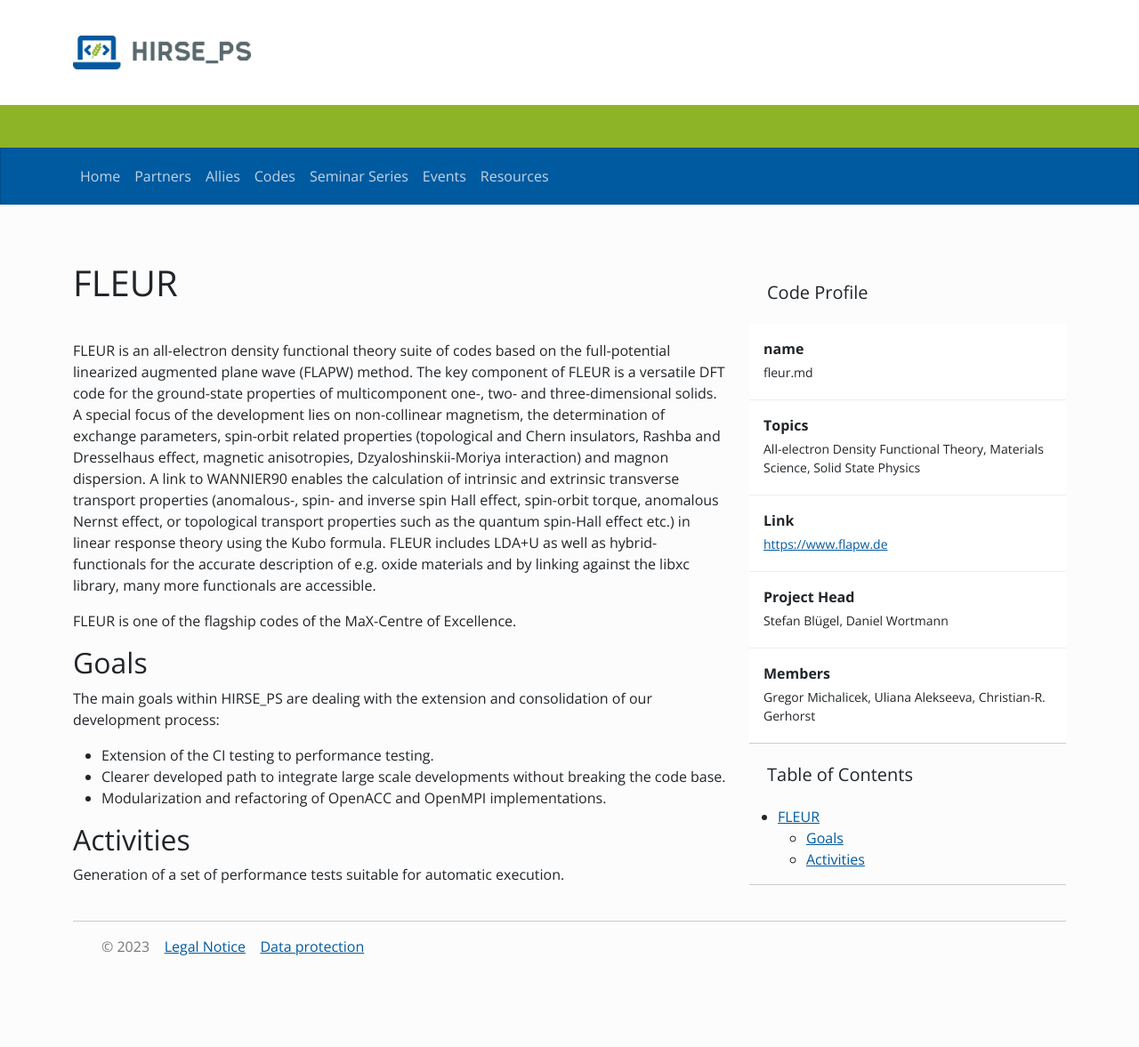
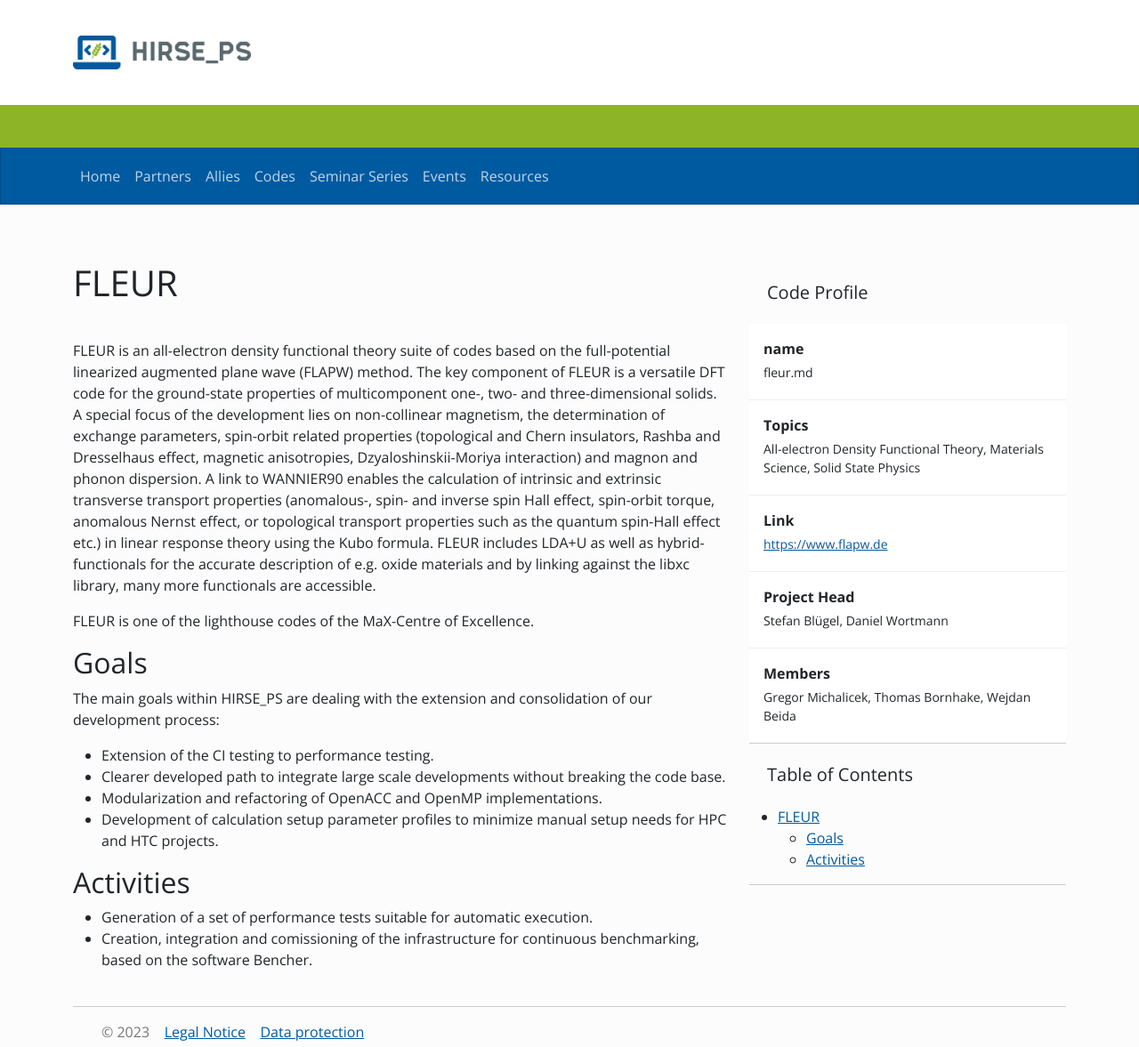
Before and after one commit to Helmholtz-HiRSE/helmholtz-hirse.github.io, a Jekyll site: the page built from _codes/fleur.md, in a window 1280 px wide. Shown: the whole page at 89% size. Built offline with Jekyll 4.4.1, drawn with Linux system fonts in a browser that asks for light colours; nearby versions of some CDN libraries; before the commit the page ends 1081 px from its top, so only the background shows below that.

Commit message:
Update information for the FLEUR code

```diff
--- a/_codes/fleur.md
+++ b/_codes/fleur.md
@@ -4,7 +4,7 @@
 Topics: All-electron Density Functional Theory, Materials Science, Solid State Physics
 Link: https://www.flapw.de
 Project Head: Stefan Blügel, Daniel Wortmann
-Members: Gregor Michalicek, Uliana Alekseeva, Christian-R. Gerhorst
+Members: Gregor Michalicek, Thomas Bornhake, Wejdan Beida
 toc: true
 ---
 
@@ -12,16 +12,20 @@
 {:toc}
 
 # FLEUR
-FLEUR is an all-electron density functional theory suite of codes based on the full-potential linearized augmented plane wave (FLAPW) method. The key component of FLEUR is a versatile DFT code for the ground-state properties of multicomponent one-, two- and three-dimensional solids. A special focus of the development lies on non-collinear magnetism, the determination of exchange parameters, spin-orbit related properties (topological and Chern insulators, Rashba and Dresselhaus effect, magnetic anisotropies, Dzyaloshinskii-Moriya interaction) and magnon dispersion. A link to WANNIER90 enables the calculation of intrinsic and extrinsic transverse transport properties (anomalous-, spin- and inverse spin Hall effect, spin-orbit torque, anomalous Nernst effect, or topological transport properties such as the quantum spin-Hall effect etc.) in linear response theory using the Kubo formula. FLEUR includes LDA+U as well as hybrid-functionals for the accurate description of e.g. oxide materials and by linking against the libxc library, many more functionals are accessible.
 
-FLEUR is one of the flagship codes of the MaX-Centre of Excellence.
+FLEUR is an all-electron density functional theory suite of codes based on the full-potential linearized augmented plane wave (FLAPW) method. The key component of FLEUR is a versatile DFT code for the ground-state properties of multicomponent one-, two- and three-dimensional solids. A special focus of the development lies on non-collinear magnetism, the determination of exchange parameters, spin-orbit related properties (topological and Chern insulators, Rashba and Dresselhaus effect, magnetic anisotropies, Dzyaloshinskii-Moriya interaction) and magnon and phonon dispersion. A link to WANNIER90 enables the calculation of intrinsic and extrinsic transverse transport properties (anomalous-, spin- and inverse spin Hall effect, spin-orbit torque, anomalous Nernst effect, or topological transport properties such as the quantum spin-Hall effect etc.) in linear response theory using the Kubo formula. FLEUR includes LDA+U as well as hybrid-functionals for the accurate description of e.g. oxide materials and by linking against the libxc library, many more functionals are accessible.
+
+FLEUR is one of the lighthouse codes of the MaX-Centre of Excellence.
+
 ## Goals
+
 The main goals within HIRSE_PS are dealing with the extension and consolidation of our development process:
 - Extension of the CI testing to performance testing.
 - Clearer developed path to integrate large scale developments without breaking the code base.
-- Modularization and refactoring of OpenACC and OpenMPI implementations.
-
+- Modularization and refactoring of OpenACC and OpenMP implementations.
+- Development of calculation setup parameter profiles to minimize manual setup needs for HPC and HTC projects.
 
 ## Activities
 
-Generation of a set of performance tests suitable for automatic execution.
+- Generation of a set of performance tests suitable for automatic execution.
+- Creation, integration and comissioning of the infrastructure for continuous benchmarking, based on the software Bencher.
```
